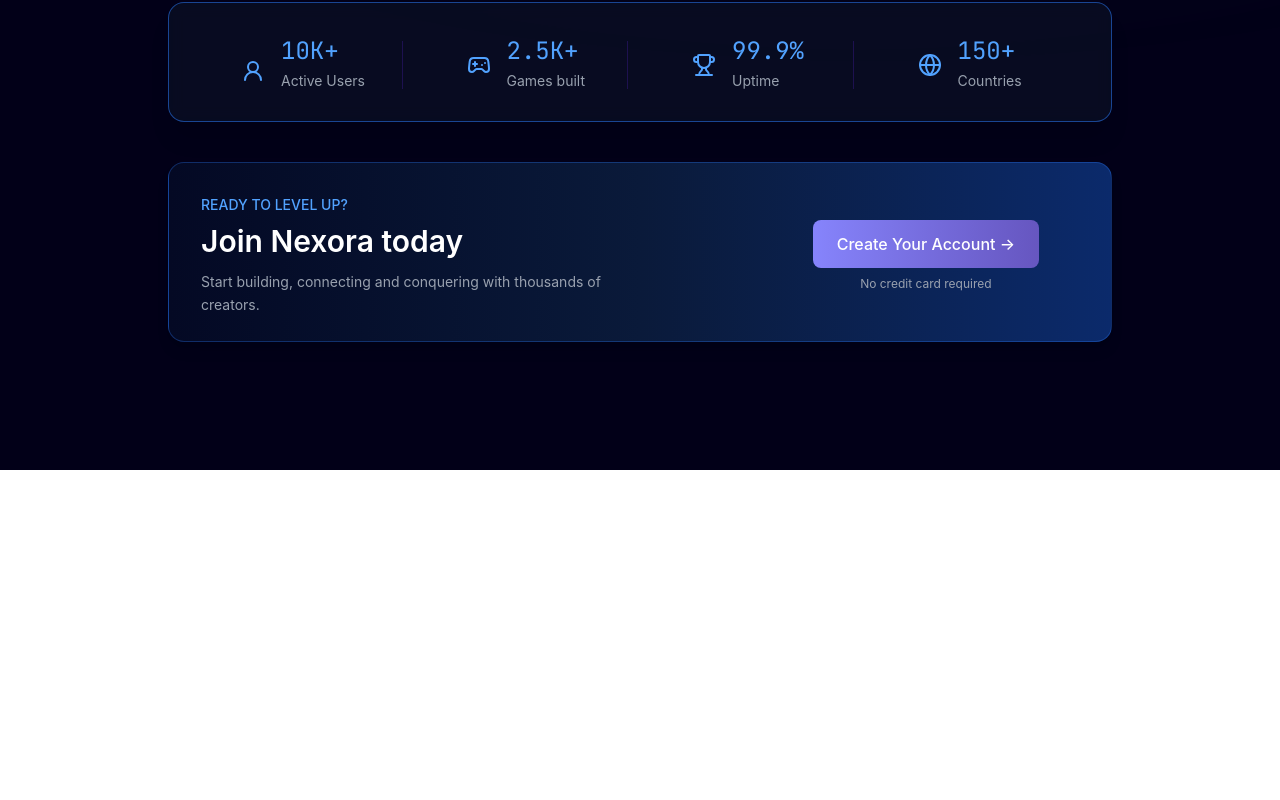
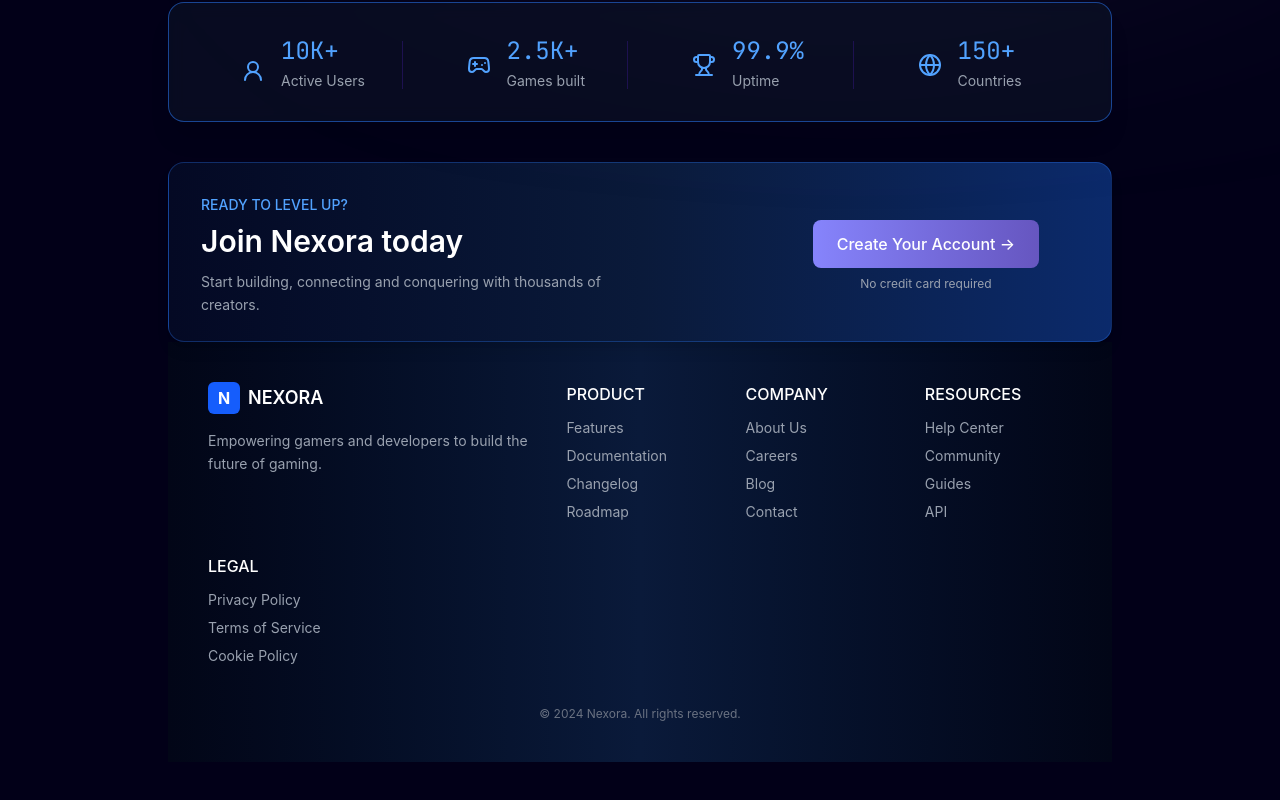
Before and after one commit to dyvk1234/React-, a React (Vite) app: page / in a window 1280 px wide. Shown: the part 1068-1868 px from the top of the page. Before the commit the page ends 1538 px from the top, so only its background shows below. Built offline with nearby package versions, Linux system fonts and the light colour scheme.

Commit message:
only color gradient and animation left

```diff
--- a/src/components/Feature.jsx
+++ b/src/components/Feature.jsx
@@ -1,6 +1,7 @@
 import ThingToWinFirst from "./ThingToWinFirst";
 import ThingToWinSecond from "./ThingToWinSecond";
 import ThingToWinThird from "./ThingToWinThird";
+import Footer from "./Footer";
 const Feature = () => {
   return (
     <div className="mb-32 mt-10 px-10">
@@ -18,6 +19,7 @@ const Feature = () => {
       <ThingToWinFirst></ThingToWinFirst>
       <ThingToWinSecond></ThingToWinSecond>
       <ThingToWinThird></ThingToWinThird>
+      <Footer></Footer>
     </div>
   );
 };
--- /dev/null
+++ b/src/components/Footer.jsx
@@ -0,0 +1,76 @@
+const Footer = () => {
+  return (
+    <footer className="w-full bg-gradient-to-r from-[#020617] via-[#0a1a3a] to-[#020617] text-gray-400 py-10 px-10">
+      <div className="max-w-6xl mx-auto grid grid-cols-5 gap-8">
+        {/* LEFT */}
+        <div className="col-span-2">
+          <div className="flex items-center gap-2 mb-4">
+            <div className="w-8 h-8 bg-blue-600 rounded-md flex items-center justify-center text-white font-bold">
+              N
+            </div>
+            <span className="text-white font-semibold text-lg">NEXORA</span>
+          </div>
+
+          <p className="text-sm mb-4 leading-relaxed">
+            Empowering gamers and developers to build the future of gaming.
+          </p>
+
+          {/* ICONS */}
+          <div className="flex gap-4 text-xl">
+            <i className="ri-discord-fill"></i>
+            <i className="ri-twitter-x-line"></i>
+            <i className="ri-github-fill"></i>
+            <i className="ri-youtube-fill"></i>
+          </div>
+        </div>
+
+        {/* COLUMN */}
+        <div>
+          <h3 className="text-white font-medium mb-3">PRODUCT</h3>
+          <ul className="space-y-2 text-sm">
+            <li>Features</li>
+            <li>Documentation</li>
+            <li>Changelog</li>
+            <li>Roadmap</li>
+          </ul>
+        </div>
+
+        <div>
+          <h3 className="text-white font-medium mb-3">COMPANY</h3>
+          <ul className="space-y-2 text-sm">
+            <li>About Us</li>
+            <li>Careers</li>
+            <li>Blog</li>
+            <li>Contact</li>
+          </ul>
+        </div>
+
+        <div>
+          <h3 className="text-white font-medium mb-3">RESOURCES</h3>
+          <ul className="space-y-2 text-sm">
+            <li>Help Center</li>
+            <li>Community</li>
+            <li>Guides</li>
+            <li>API</li>
+          </ul>
+        </div>
+
+        <div>
+          <h3 className="text-white font-medium mb-3">LEGAL</h3>
+          <ul className="space-y-2 text-sm">
+            <li>Privacy Policy</li>
+            <li>Terms of Service</li>
+            <li>Cookie Policy</li>
+          </ul>
+        </div>
+      </div>
+
+      {/* BOTTOM */}
+      <div className="text-center text-xs mt-10 text-gray-500">
+        © 2024 Nexora. All rights reserved.
+      </div>
+    </footer>
+  );
+};
+
+export default Footer;
```
